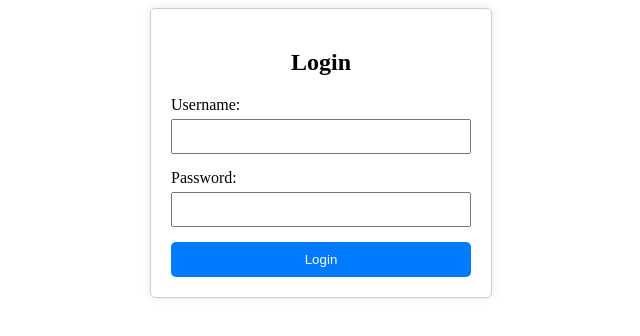
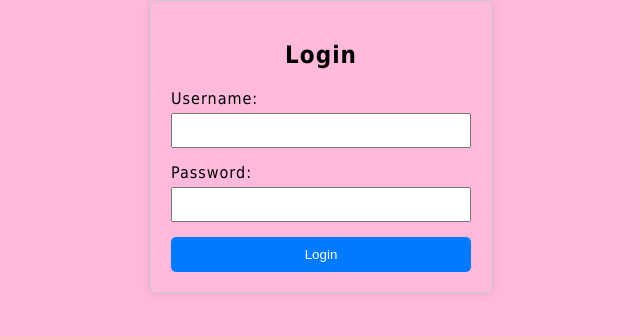
Before and after one commit to rpg-projects/twh-frontend, an Angular app: page / in a window 1280 px wide. Shown: the top 336 px of the page, without its empty margins (319-959 px from the left). Built offline with nearby package versions, Linux system fonts and the light colour scheme.

Commit message:
general styles

```diff
--- a/src/app/app.component.css
+++ b/src/app/app.component.css
@@ -1,10 +1,22 @@
+.page {
+  background-color: #ffb9db;
+  height: 100vh;
+  width: 100%;
+  padding: 0;
+  margin: 0;
+}
+
+router-outlet {
+  display: none;
+}
+
 .login-container {
   width: 300px;
   margin: 0 auto;
   padding: 20px;
   border: 1px solid #ccc;
   border-radius: 5px;
-    box-shadow: 0 0 10px rgba(0,0,0,0.1);
+  box-shadow: 0 0 10px rgba(0, 0, 0, 0.1);
 }
 
 .login-container h2 {
@@ -29,7 +41,7 @@
 .login-container button {
   width: 100%;
   padding: 10px;
-    background-color: #007BFF;
+  background-color: #007bff;
   color: white;
   border: none;
   border-radius: 5px;
--- a/src/app/app.component.html
+++ b/src/app/app.component.html
@@ -1,34 +1,30 @@
-<!-- * * * * * * * * * * * * * * * * * * * * * * * * * * * * * * * -->
-<!-- * * * * * * * * * * * The content below * * * * * * * * * * * -->
-<!-- * * * * * * * * * * is only a placeholder * * * * * * * * * * -->
-<!-- * * * * * * * * * * and can be replaced.  * * * * * * * * * * -->
-<!-- * * * * * * * * * * * * * * * * * * * * * * * * * * * * * * * -->
-<!-- * * * * * * * * * Delete the template below * * * * * * * * * -->
-<!-- * * * * * * * to get started with your project! * * * * * * * -->
-<!-- * * * * * * * * * * * * * * * * * * * * * * * * * * * * * * * -->
-
+<div class="page">
   <div class="login-container">
     <h2>Login</h2>
     <form (ngSubmit)="onSubmit()">
       <div>
         <label for="username">Username:</label>
-      <input type="text" id="username" [(ngModel)]="discordTag" name="username" required>
+        <input
+          type="text"
+          id="username"
+          [(ngModel)]="discordTag"
+          name="username"
+          required
+        />
       </div>
       <div>
         <label for="password">Password:</label>
-      <input type="password" id="password" [(ngModel)]="password" name="password" required>
+        <input
+          type="password"
+          id="password"
+          [(ngModel)]="password"
+          name="password"
+          required
+        />
       </div>
       <button type="submit">Login</button>
     </form>
   </div>
-
-<!-- * * * * * * * * * * * * * * * * * * * * * * * * * * * * * * * * -->
-<!-- * * * * * * * * * * * The content above * * * * * * * * * * * * -->
-<!-- * * * * * * * * * * is only a placeholder * * * * * * * * * * * -->
-<!-- * * * * * * * * * * and can be replaced.  * * * * * * * * * * * -->
-<!-- * * * * * * * * * * * * * * * * * * * * * * * * * * * * * * * * -->
-<!-- * * * * * * * * * * End of Placeholder  * * * * * * * * * * * * -->
-<!-- * * * * * * * * * * * * * * * * * * * * * * * * * * * * * * * * -->
-
+</div>
 
 <router-outlet />
--- a/src/styles.css
+++ b/src/styles.css
@@ -1 +1,27 @@
 /* You can add global styles to this file, and also import other style files */
+html,
+body {
+  height: 100vh;
+  width: 100%;
+  margin: 0;
+  padding: 0;
+}
+
+@font-face {
+  font-family: "DisneyHeroic";
+  src: url("/assets/fonts/DisneyHeroic.ttf") format("truetype");
+  font-weight: normal;
+  font-style: normal;
+}
+
+@font-face {
+  font-family: "Graduate";
+  src: url("/assets/fonts/Graduate-Regular.ttf") format("truetype");
+  font-weight: normal;
+  font-style: normal;
+}
+
+body {
+  font-family: "Tahoma", sans-serif;
+  letter-spacing: 1px;
+}
```
Lines whose indentation alone changed are shown as unchanged.
